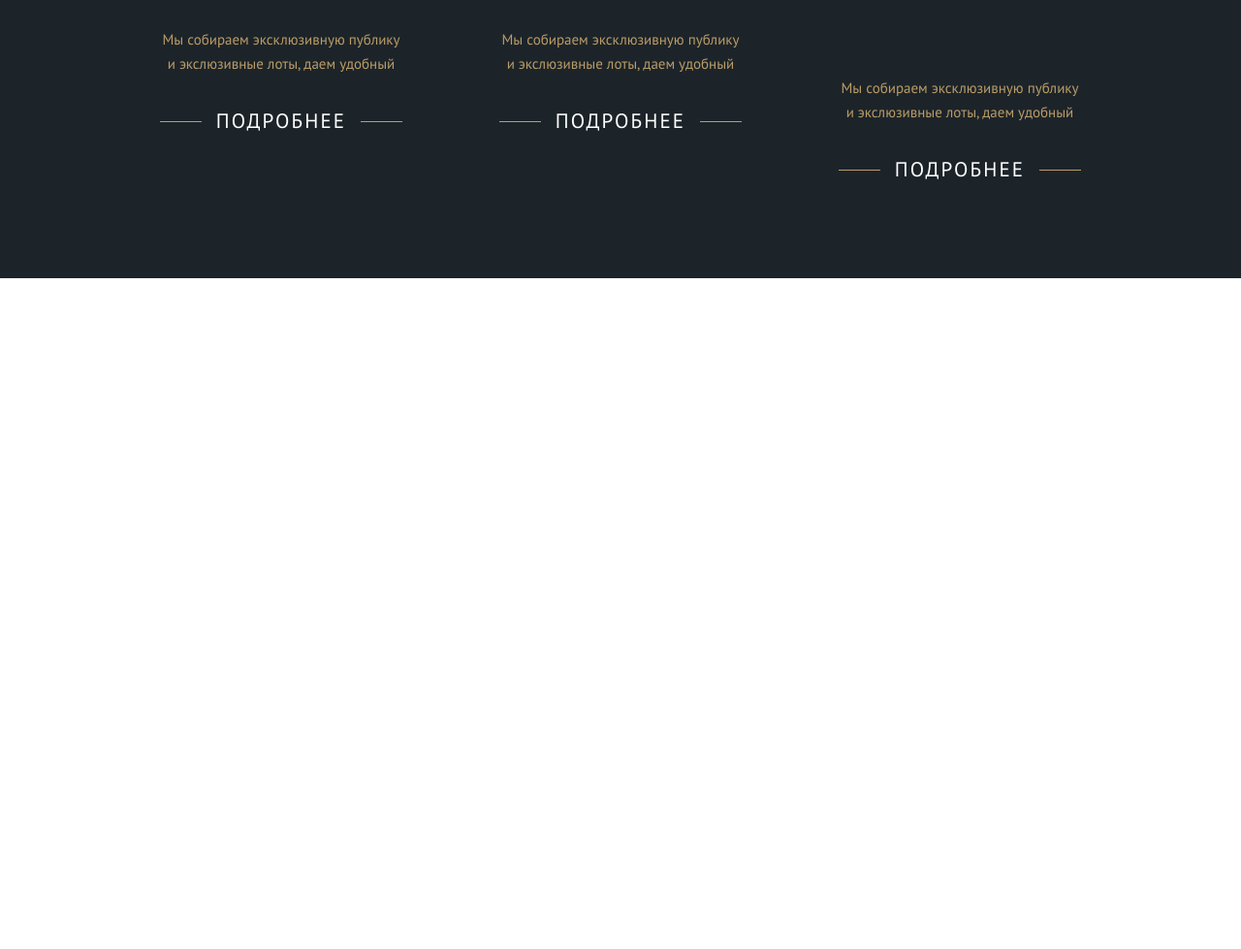
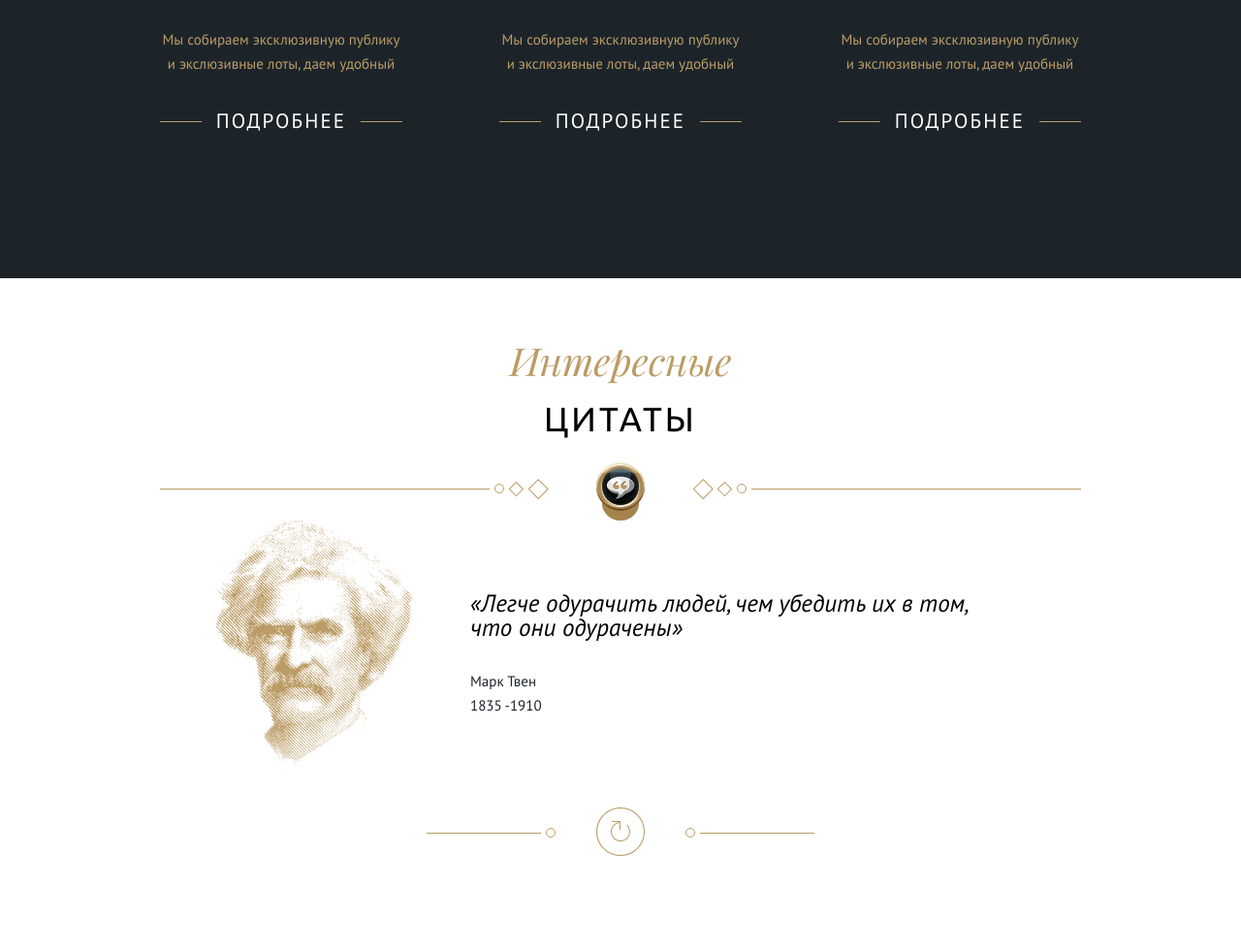
Before and after one commit to Aandi1989/Luxtrader, a website built with Parcel: page src/index.html in a window 1280 px wide. Shown: the part 3710-4689 px from the top of the page at 97% size. Before the commit the page ends 3997 px from the top, so only its background shows below. Built offline with nearby package versions, Linux system fonts and the light colour scheme.

Commit message:
quotes block completed

```diff
--- a/src/index.html
+++ b/src/index.html
@@ -608,6 +608,63 @@
                     </div>
                 </div>
             </section>
+            <section class="quotes">
+                <div class="quotes__container _container">
+                    <div class="quotes__header blockHeader">
+                        <div class="blockHeader__title title">
+                            <div class="title__item">Интересные</div>
+                            <h2 class="title__main">Цитаты</h2>
+                        </div>
+                        <div class="blockHeader__decor blockDecor">
+                            <div class="blockDecor__items">
+                                <span></span>
+                            </div>
+                            <div class="blockDecor__icon">
+                                <img src="./static/images/quotes/Icon.png" alt="">
+                            </div>
+                            <div class="blockDecor__items">
+                                <span></span>
+                            </div>
+                        </div>
+                    </div>
+                    <div class="quotes__slider sliderQuotes">
+                        <div class="sliderQuotes__body _swiper">
+                            <div class="sliderQuotes__slide">
+                                <div class="sliderQuotes__image">
+                                    <img src="./static/images/quotes/MT.png" alt="">
+                                </div>
+                                <div class="sliderQuotes__content">
+                                    <div class="sliderQuotes__title">«Легче одурачить людей, чем убедить их в том,
+                                        что они одурачены»</div>
+                                    <div class="sliderQuotes__info">
+                                        <p>Марк Твен</p>
+                                        <p>1835 -1910</p>
+                                    </div>
+                                </div>
+                            </div>
+                            <div class="sliderQuotes__slide">
+                                <div class="sliderQuotes__image">
+                                    <img src="./static/images/quotes/MT.png" alt="">
+                                </div>
+                                <div class="sliderQuotes__content">
+                                    <div class="sliderQuotes__title">«Самый лучший способ встряхнуть себя — это встряхнуть кого-нибудь другого.»</div>
+                                    <div class="sliderQuotes__info">
+                                        <p>Марк Твен</p>
+                                        <p>1835 -1910</p>
+                                    </div>
+                                </div>
+                            </div>
+                        </div>
+                        <div class="sliderQuotes__control controlSliderQuotes">
+                            <div class="controlSliderQuotes__decor controlSliderQuotes_prev"></div>
+                            <div class="controlSliderQuotes__link">
+                                <div class="controlSliderQuotes__circle"></div>
+                            </div>
+                            <div class="controlSliderQuotes__decor controlSliderQuotes_next"></div>
+                        </div>
+                    </div>
+                </div>
+            </section>
         </main>
         <footer class="footer"></footer>
     </div>
--- a/src/script/index.js
+++ b/src/script/index.js
@@ -129,3 +129,25 @@ let second_slider = new Swiper('.sliderLots__body',{
 })
 
 // ======================================
+
+// third slider ========================
+
+let third_slider = new Swiper('.sliderQuotes__body',{
+    effect:'fade',
+    observer:true,
+    observeParents:true,
+    slidesPerView:1,
+    spaceBetween:0,
+    // autoHeight:true,
+    speed:800,
+    loop:true,
+    // grabCursor:true,
+
+    navigation:{
+        nextEl:'.controlSliderQuotes__link',
+        // nextEl:'.controlSliderQuotes_next',
+        // prevEl:'.controlSliderQuotes_prev',
+    }
+})
+
+// =====================================
--- a/src/styles/index.scss
+++ b/src/styles/index.scss
@@ -1092,6 +1092,9 @@ body {
   }
   &__text{
     margin: 85px 0 77px 0;
+    @media (max-width:$md3){
+      margin: 25px 0 17px 0;
+    }
   }
 }
 
@@ -1218,17 +1221,19 @@ body {
       padding:0px 50px 0px 50px;
       text-align: center;
       margin:0px 0px 50px 0px;
-      &:last-child{
-        margin:0px 0px 0px 0px;
-      }
+
     }
 		&__item {}
     @media (max-width:$md2){
       &__column{
         flex: 0 1 50%;
+        &:last-child{
+          margin:0px 0px 0px 0px;
+        }
       }
     }
     @media (max-width:600px){
+      padding:40px 0;
       &__column{
         flex: 1 1 100%;
       }
@@ -1276,7 +1281,7 @@ body {
         position: relative;
         z-index: 1;
       }
-      @media (max-width:600px){
+      @media (max-width:$md2){
         margin: 0 10%;
       }
   }
@@ -1289,9 +1294,98 @@ body {
 
 // ==========================================
 
+.quotes {
+  &__container {
+    padding:65px 10px 74px 10px;
+    overflow: hidden;
+    @media (max-width:$md3){
+      padding:25px 10px 0px 10px;
+    }
+  }
+  &__slider {}
+}
 
+.sliderQuotes {
+  &__body {}
+  &__slide {
+    display: flex;
+    opacity: 0 !important;
+    &.swiper-slide-active{
+      opacity:1 !important;
+    }
+  }
+  &__image {
+    display: flex;
+    justify-content: center;
+    align-items:center;
+    padding:0px 20px;
+    flex: 0 0 320px/950px * 100%;
+    img{
+      max-width: 100%;
+    }
+  }
+  &__content {
+    flex: 0 1 515px;
+    align-self: center;
+  }
+  &__title {
+    font-size: 25px;
+    font-style: italic;
+    margin:0px 0px 30px/25px * 1em 0px;
+  }
+  &__info {
+    font-size: 15px;
+    line-height: calc(35 / 21);
+    color: #1c242a;
+  }
+  &__control {}
+}
 
+.controlSliderQuotes {
+  display: flex;
+  justify-content: center;
+  align-items:center;
+  max-width: 400px;
+  margin: 0 auto;
+  &__decor {
+    flex: 0 1 33.333%;
+    display: flex;
+    align-items:center;
+    &:before{
+      content:'';
+      flex: 1 1 auto;
+      height: 1px;
+      background-color:#bb9c66;
+    }
+    &:after{
+      content:'';
+      margin:0px 0px 0px 5px;
+      width: 10px;
+      height: 10px;
+      border-radius:50%;
+      border:1px solid #bb9c66;
+    }
+    &:last-child{
+      flex-direction: row-reverse;
+      &:after{
+        margin:0px 5px 0px 0px;
+      }
+    }
+  }
+  &__link {
+    flex: 0 1 33.333%;
+    text-align: center;
+  }
+  &__circle{
+    display: inline-flex;
+    cursor:pointer;
+    width: 90px;
+    height: 90px;
+    background:url('../static/images/quotes/refresh.png');
+  }
+}
 
+// ==============================
 
 
 
```
Also changed, not shown: src/static/images/quotes/Icon.png (added), src/static/images/quotes/MT.png (added), src/static/images/quotes/refresh.png (added).
